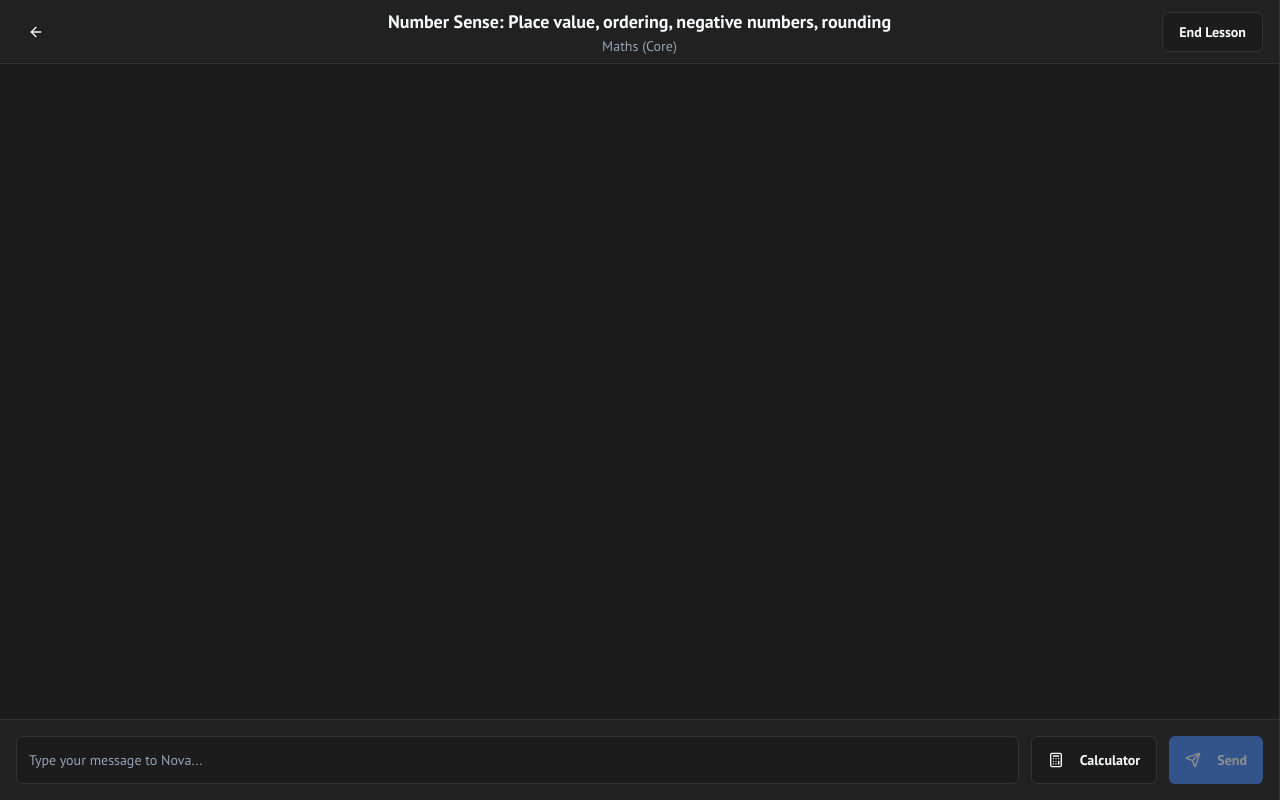
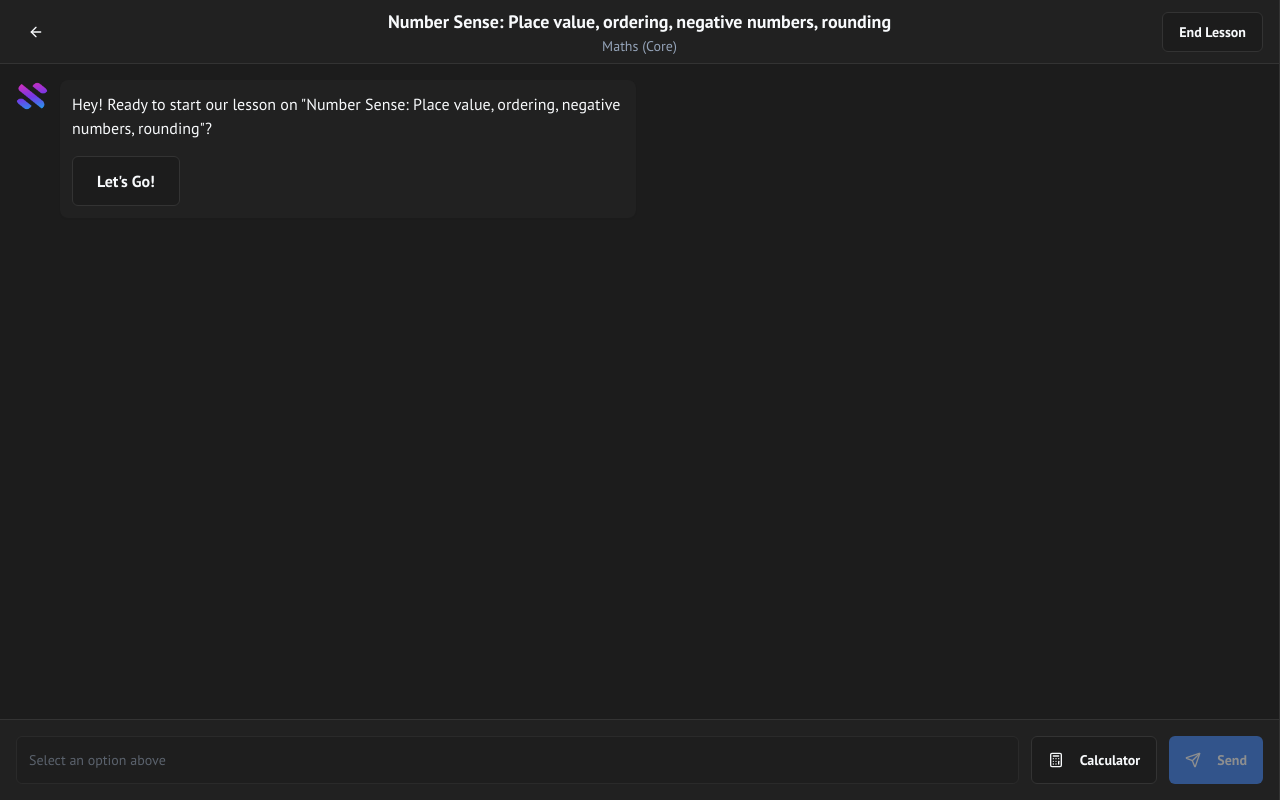
Before and after one commit to mrtomkeddie/novaed, a Next.js app: page /subjects/maths-core/chat in a window 1280 px wide. Built offline with nearby package versions, Linux system fonts and the light colour scheme.

Commit message:
can we bring back the automatic first message that says hello to the use

```diff
--- a/src/app/(app)/subjects/[slug]/chat/page.tsx
+++ b/src/app/(app)/subjects/[slug]/chat/page.tsx
@@ -60,11 +60,12 @@ export default function ChatPage() {
             setCurrentTopic(topic);
 
             const initialMessage: Message = {
-        role: 'user',
-        content: `Let's start the lesson on "${topic.title}"`,
+                role: 'assistant',
+                content: `Hey! Ready to start our lesson on "${topic.title}"?`,
+                multipleChoiceOptions: ["Let's Go!"],
             };
 
-      sendUserMessageAndGetFeedback(initialMessage.content, true);
+            setMessages([initialMessage]);
             setIsLoading(false);
         }
     }, [subject]);
@@ -76,16 +77,19 @@ export default function ChatPage() {
     }
   }, [messages, isNovaTyping]);
 
-  const sendUserMessageAndGetFeedback = async (content: string, isInitialMessage = false) => {
-    if ((!content.trim() && !isInitialMessage) || isNovaTyping || isLogging || !subject || !currentTopic) return;
+  const sendUserMessageAndGetFeedback = async (content: string) => {
+    if ((!content.trim()) || isNovaTyping || isLogging || !subject || !currentTopic) return;
 
     const userMessage: Message = { role: 'user', content };
-    const newMessages = isInitialMessage ? messages : [...messages, userMessage];
+    let newMessages = [...messages, userMessage];
 
-    if(!isInitialMessage) {
-        setMessages(newMessages);
+    // If this is the first interaction, we replace the assistant's greeting with the user's click
+    // and then add a "start" message for the AI to process.
+    if (messages.length === 1 && content === "Let's Go!") {
+        newMessages = [{ role: 'user', content: 'start' }];
     }
 
+    setMessages(newMessages);
     setIsNovaTyping(true);
     setInput('');
 
```
Lines whose indentation alone changed are shown as unchanged.
